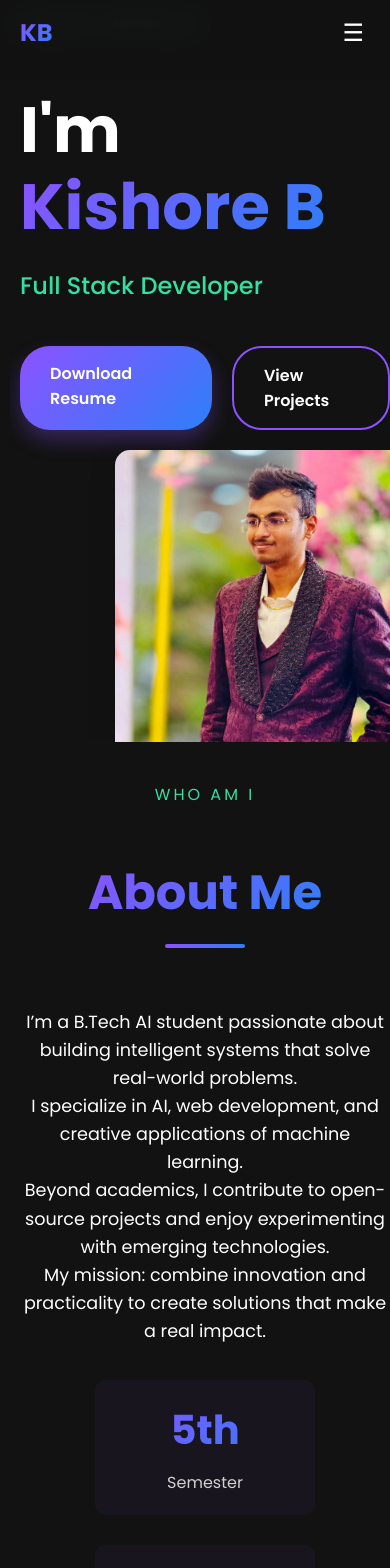
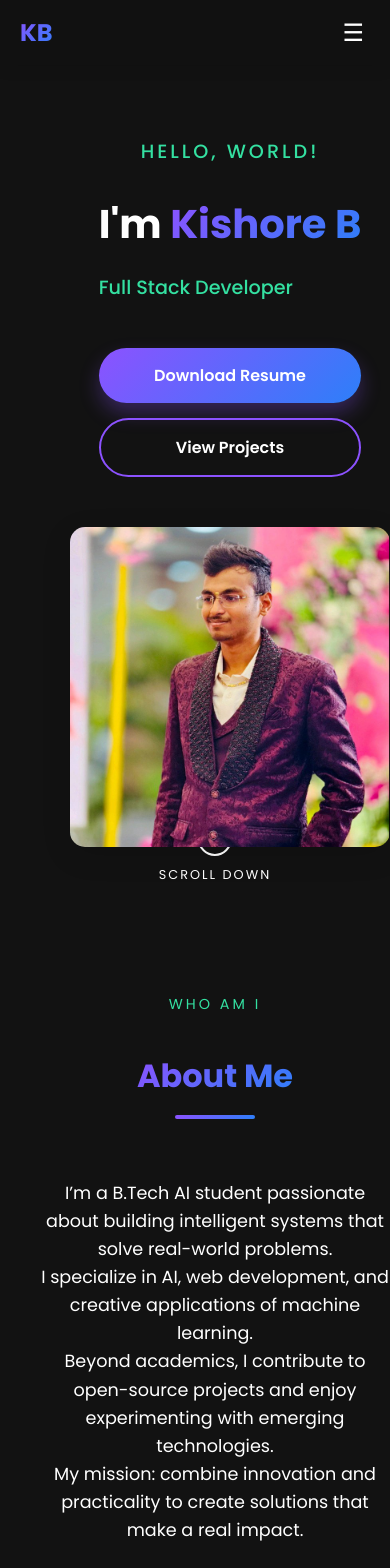
Before and after one commit to Kishore-1803/portfolio, a Next.js app: page / in a window 390 px wide. Shown: the top 1568 px of the page. Built offline with nearby package versions, Linux system fonts and the light colour scheme.

Commit message:
Update Home.module.css

```diff
--- a/src/app/styles/Home.module.css
+++ b/src/app/styles/Home.module.css
@@ -1136,47 +1136,188 @@
   opacity: 0.7;
 }
 
-@media (max-width: 900px) {
+/* Responsive Design */
+@media (max-width: 1200px) {
+  .heroTitle {
+    font-size: 3.5rem;
+  }
+
+  .section {
+    padding: 100px 40px;
+  }
+}
+
+@media (max-width: 992px) {
+  .heroContent {
+    flex-direction: column;
+    text-align: center;
+  }
+
+  .heroLeft {
+    max-width: 100%;
+  }
+
+  .heroCTA {
+    justify-content: center;
+  }
+
+  .techBadges {
+    position: static;
+    flex-direction: row;
+    margin-top: 20px;
+    justify-content: center;
+  }
+
+  .projectsContainer {
+    grid-template-columns: repeat(auto-fill, minmax(300px, 1fr));
+  }
+}
+
+@media (max-width: 768px) {
   .sideNav {
     display: none;
   }
+
+  .mobileNav {
+    display: block;
+  }
+
   .content {
     margin-left: 0;
     width: 100%;
-    padding: 10px;
+    padding-top: 70px;
   }
-  .mobileNav {
-    display: block;
+
+  .heroTitle {
+    font-size: 3rem;
   }
-  .hero {
-    flex-direction: column;
-    padding: 0 10px;
-    min-height: auto;
-    gap: 0;
+
+  .section {
+    padding: 80px 20px;
   }
-  .heroContent {
-    flex-direction: column;
+
+  .sectionTitle {
+    font-size: 2.5rem;
+  }
+
+  .statNumber {
+    font-size: 2rem;
+  }
+
+  .skillsGrid {
     gap: 20px;
-    max-width: 100%;
   }
-  .profileImgContainer {
-    width: 180px;
-    height: 180px;
-    margin: 0 auto;
+
+  .connectGrid {
+    grid-template-columns: repeat(auto-fill, minmax(150px, 1fr));
   }
-  .scrollIndicator {
-    position: static;
-    margin-top: 20px;
-    left: 0;
-    transform: none;
+
+  .timelineItem {
+    grid-template-columns: 120px 60px 1fr;
+    gap: 20px;
+  }
+
+  .experienceCard {
+    padding: 25px;
+  }
+
+  .jobTitle {
+    font-size: 1.3rem;
   }
 }
 
-@media (max-width: 600px) {
-  .section {
-    padding: 40px 10px;
+@media (max-width: 576px) {
+  .heroTitle {
+    font-size: 2.5rem;
   }
-  .aboutContent, .experienceContainer, .projectsContainer, .skillsGrid {
-    gap: 20px;
+
+  .role {
+    font-size: 1.2rem;
+  }
+
+  .heroCTA {
+    flex-direction: column;
+    gap: 15px;
+  }
+
+  .sectionTitle {
+    font-size: 2rem;
+  }
+
+  .sectionPreTitle {
+    font-size: 0.9rem;
+  }
+
+  .aboutStats {
+    flex-direction: column;
+    gap: 15px;
+  }
+
+  .statItem {
+    min-width: unset;
+    width: 100%;
+  }
+
+  .skillCategory {
+    padding: 20px;
+  }
+
+  .skillItems {
+    grid-template-columns: repeat(auto-fill, minmax(100px, 1fr));
+    gap: 10px;
+  }
+
+  .projectsContainer {
+    grid-template-columns: 1fr;
+  }
+
+  .connectGrid {
+    grid-template-columns: repeat(auto-fill, minmax(120px, 1fr));
+  }
+
+  .timelineItem {
+    grid-template-columns: 1fr;
+    gap: 15px;
+    text-align: center;
+  }
+
+  .timelineDate {
+    align-items: center;
+    text-align: center;
+    padding-top: 0;
+    order: 1;
+  }
+
+  .timelineConnector {
+    order: 2;
+    height: 40px;
+  }
+
+  .timelineLine {
+    height: 20px;
+  }
+
+  .experienceCard {
+    order: 3;
+    padding: 20px;
+  }
+
+  .experienceHeader {
+    flex-direction: column;
+    align-items: center;
+    text-align: center;
+    gap: 15px;
+  }
+
+  .companyLogo {
+    margin-left: 0;
+  }
+
+  .jobTitle {
+    font-size: 1.2rem;
+  }
+
+  .techStack {
+    justify-content: center;
   }
 }
```
